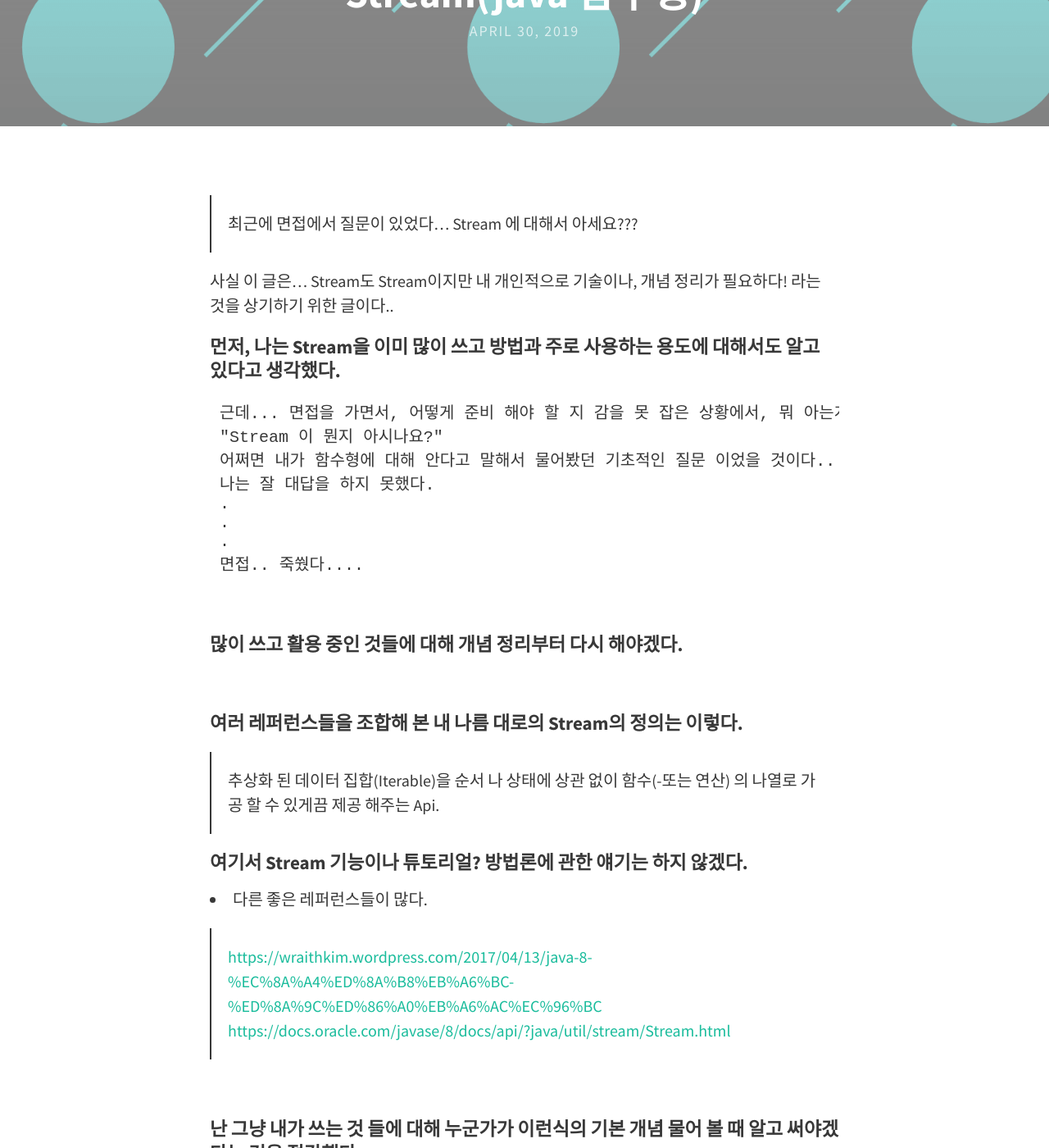
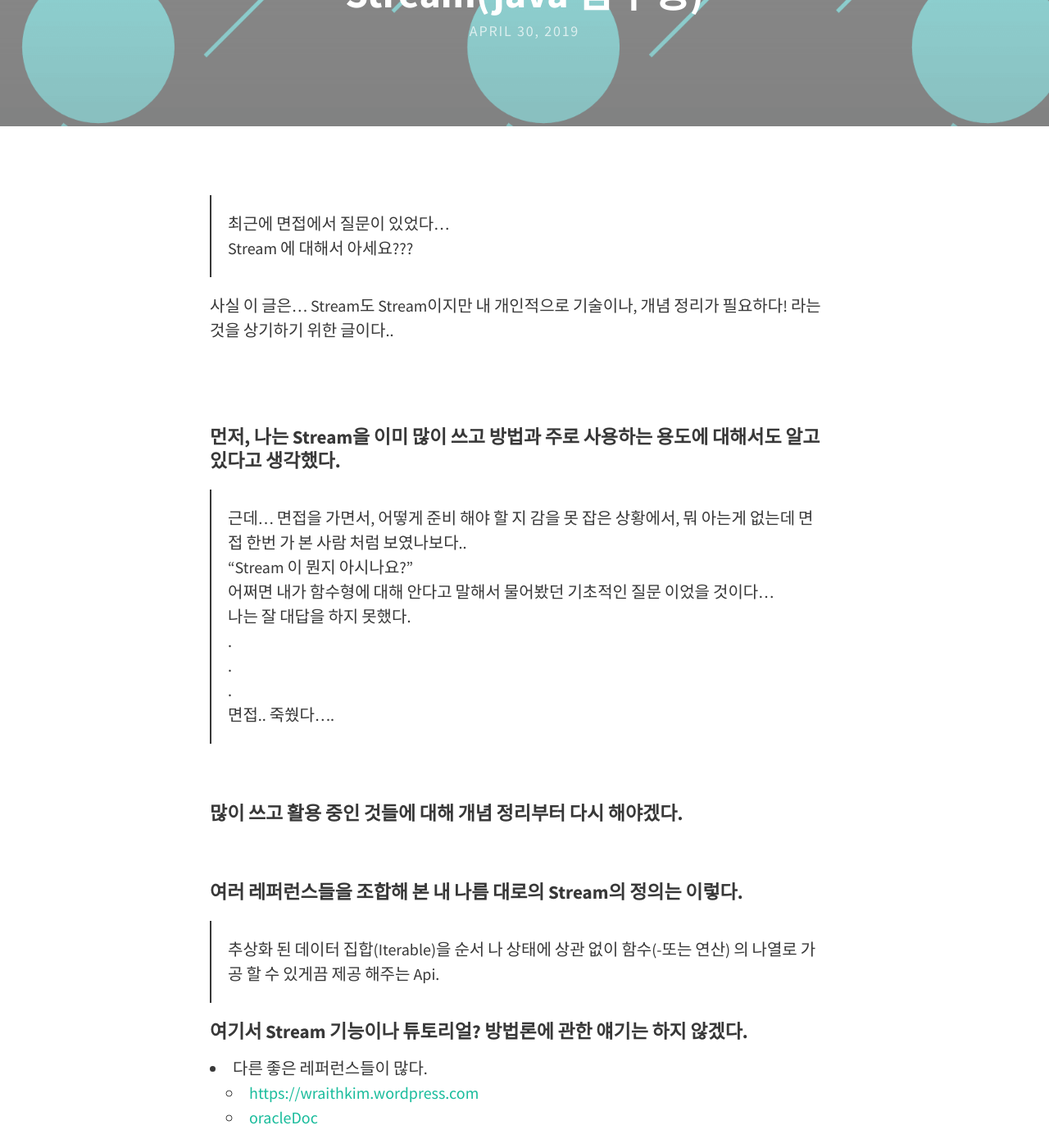
Before and after one commit to teahyuk/teahyuk.github.io, a Jekyll site: the page built from _posts/2019-04-30-Stream.md, in a window 1280 px wide and 1400 px high, scrolled down 258 px. Shown: the whole window at 82% size. Built offline with Jekyll 4.4.1, drawn with Linux system fonts in a browser that asks for light colours; nearby versions of some CDN libraries; comment, search, counter and statistics services are not loaded; some of the changed text lies outside the part shown.

Commit message:
modify Stream Posting

````diff
--- a/_posts/2019-04-30-Stream.md
+++ b/_posts/2019-04-30-Stream.md
@@ -7,23 +7,24 @@ categories : [JAVA]
 tags : [JAVA, Stream]
 ---
 
-> 최근에 면접에서 질문이 있었다...
+> 최근에 면접에서 질문이 있었다...<br/>
 > Stream 에 대해서 아세요???
 
 사실 이 글은... Stream도 Stream이지만 내 개인적으로 기술이나, 개념 정리가 필요하다! 라는 것을 상기하기 위한 글이다..
 
+<br/>
+<br/>
+
 #### 먼저, 나는 Stream을 이미 많이 쓰고 방법과 주로 사용하는 용도에 대해서도 알고 있다고 생각했다.
 
-```
- 근데... 면접을 가면서, 어떻게 준비 해야 할 지 감을 못 잡은 상황에서, 뭐 아는게 없는데 면접 한번 가 본 사람 처럼 보였나보다..
- "Stream 이 뭔지 아시나요?"
- 어쩌면 내가 함수형에 대해 안다고 말해서 물어봤던 기초적인 질문 이었을 것이다...
- 나는 잘 대답을 하지 못했다.
- .
- .
- .
+> 근데... 면접을 가면서, 어떻게 준비 해야 할 지 감을 못 잡은 상황에서, 뭐 아는게 없는데 면접 한번 가 본 사람 처럼 보였나보다.. <br/>
+ "Stream 이 뭔지 아시나요?"<br/>
+ 어쩌면 내가 함수형에 대해 안다고 말해서 물어봤던 기초적인 질문 이었을 것이다...<br/>
+ 나는 잘 대답을 하지 못했다.<br/>
+ .<br/>
+ .<br/>
+ .<br/>
  면접.. 죽쒔다....
-```
 
 <br/>
 
@@ -36,8 +37,8 @@ tags : [JAVA, Stream]
 
 #### 여기서 Stream 기능이나 튜토리얼? 방법론에 관한 얘기는 하지 않겠다.
  - 다른 좋은 레퍼런스들이 많다.
- > <https://wraithkim.wordpress.com/2017/04/13/java-8-%EC%8A%A4%ED%8A%B8%EB%A6%BC-%ED%8A%9C%ED%86%A0%EB%A6%AC%EC%96%BC>
- > <https://docs.oracle.com/javase/8/docs/api/?java/util/stream/Stream.html>
+    - [https://wraithkim.wordpress.com](https://wraithkim.wordpress.com/2017/04/13/java-8-%EC%8A%A4%ED%8A%B8%EB%A6%BC-%ED%8A%9C%ED%86%A0%EB%A6%AC%EC%96%BC)
+    - [oracleDoc](https://docs.oracle.com/javase/8/docs/api/?java/util/stream/Stream.html)
 
 
 <br/>
@@ -51,6 +52,8 @@ tags : [JAVA, Stream]
  - 함수형은 이와 다르게 상태 보다는, 하나의 기능(함수) 를 중심으로 프로그래밍 하는 방법 론을 의미한다.
  - 여기서 중요한 점은 함수는 수학적인 순수 함수(사이드 효과, 다른 상태를 바꾼다던지 하는 게 아닌 순수하게 입력값에 대한 출력 값만 갖는다) 를 중심으로 개발한다는 것이다.
  - 함수형 프로그래밍 에서 함수는 상태, 시간에 상관없이 같은 입력값에 대해서는 항상 같은 출력 값을 갖게 되는 걸 목표로 한다.
+
+<br/>
 
 #### 그래서 Stream이랑 함수형이랑 뭔상관인데?
  - 이 함수형기반 아래 만들어진 기능(함수)들을 토대로 데이터 집합들을 1개씩 또는 여러개 씩 가공 할 수 있게 만들어 준게 Stream이다.
@@ -66,10 +69,8 @@ tags : [JAVA, Stream]
     2. FindAny, FindFirst, AnyMatch, AllMatch 류들...
     3. ForEach => 이거 쓰느니 for문 쓰는게 좀 더 눈에 들어온다는 의견들이 많음.
 
+<br/>
 
 #### 우선 Stream, java8 함수형 에 대한 정리는 이정도로 마무리한다.
-```
-개인적을 아쉬웠던 점은, 난 함수형 프로그래밍 좋아해서.... RX도 적극적으로 사용하고, 여러 부류들한테 전파하는 편인데.. -Scala에 대해서도 관대하다...-
-근데 정작 면접 때 정리가 안된건지.. 긴장을 너무 많이 했는지 대답을 못했다는 것.
+> 개인적을 아쉬웠던 점은, 난 함수형 프로그래밍 좋아해서.... RX도 적극적으로 사용하고, 여러 부류들한테 전파하는 편인데.. *(Scala에 대해서도 관대하다...)* <br/> 근데 정작 면접 때 정리가 안된건지.. 긴장을 너무 많이 했는지 대답을 못했다는 것. <br/>
 뭐. 다음이 있고 다른 회사가 있으니까.... 나랑 인연이 아니었나보다.
-```
````
